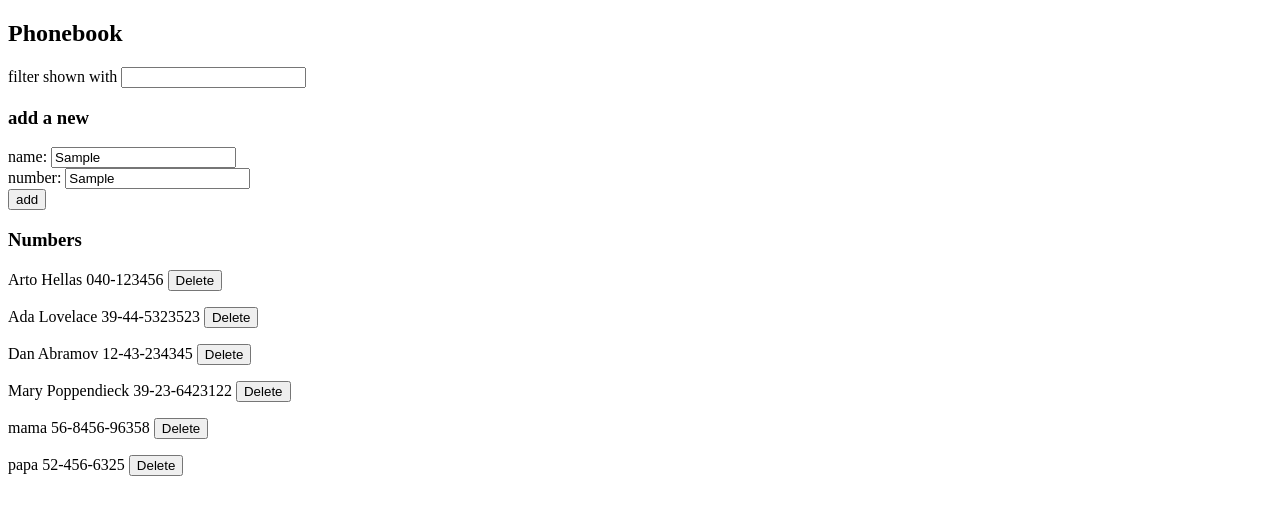
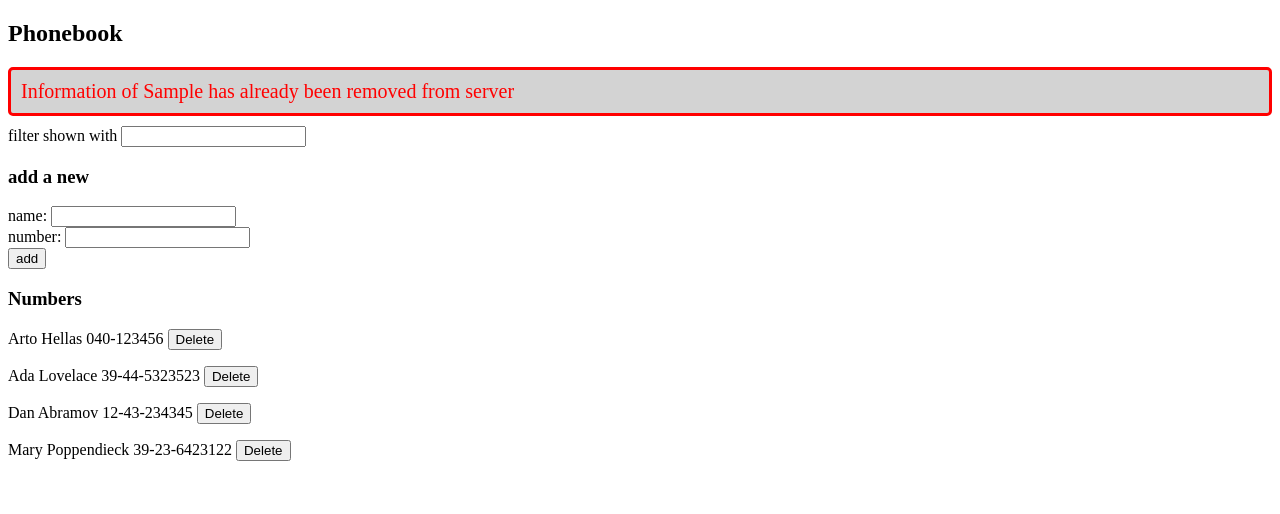
Before and after one commit to Doquynh2603/Fullstack, a React (Vite) app in the folder part 2/react/: page / in a window 1280 px wide. Both pictures are taken after typing "Sample", "Sample" into the empty fields and a click on the button "add". Shown: the top 514 px of the page. Built offline with nearby package versions, Linux system fonts and the light colour scheme; no server answers; data requests are answered from the project's data file.

Commit message:
exercise 2.17

```diff
--- a/part 2/react/db.json
+++ b/part 2/react/db.json
@@ -19,16 +19,6 @@
       "name": "Mary Poppendieck",
       "number": "39-23-6423122",
       "id": "4"
-    },
-    {
-      "name": "mama",
-      "number": "56-8456-96358",
-      "id": "f4dd"
-    },
-    {
-      "id": "ca0d",
-      "name": "papa",
-      "number": "52-456-6325"
     }
   ]
 }
--- a/part 2/react/src/App.jsx
+++ b/part 2/react/src/App.jsx
@@ -10,6 +10,7 @@ const App = () => {
   const [newName, setNewName] = useState('')
   const [newPhone, setNewPhone] = useState('')
   const [notice, setNotice] = useState(null)
+  const [error, setError] = useState(null)
   useEffect(() => {
     PhoneNumber.getAll().then(res => {
       console.log("dữ liệu lấy từ server", res);
@@ -68,15 +69,22 @@ const App = () => {
           }, 5000)
         }
       }
-      setNewName('')
-      setNewPhone('')
     })
-
+      .catch(() => {
+        setError(
+          `Information of ${newPhone} has already been removed from server`
+        )
+        setTimeout(() => {
+          setError(null)
+        }, 5000)
+      })
+    setNewName('')
+    setNewPhone('')
   }
   return (
     <div>
       <h2>Phonebook</h2>
-      <Notification message={notice} />
+      <Notification message={notice} error={error} />
       <Filter filter={filter} handleFilter={(e) => setFilter(e.target.value)} />
       <h3>add a new</h3>
       <PersonForm
--- a/part 2/react/src/component/Notification/index.jsx
+++ b/part 2/react/src/component/Notification/index.jsx
@@ -1,5 +1,5 @@
-const Notification = ({ message }) => {
-    if (message === null) return null
+const Notification = ({ message, error }) => {
+
     const messageStyle = {
         color: 'green',
         background: 'lightgrey',
@@ -9,9 +9,26 @@ const Notification = ({ message }) => {
         padding: 10,
         marginBottom: 10
     }
+    const errorStyle = {
+        color: 'red',
+        background: 'lightgrey',
+        fontSize: 20,
+        borderStyle: 'solid',
+        borderRadius: 5,
+        padding: 10,
+        marginBottom: 10
+    }
+    if (message === null && error === null) return null
+    else if (message !== null && error === null) {
+        return (
+            <div style={messageStyle}>
+                {message}
+            </div>
+        )
+    }
     return (
-        <div style={messageStyle}>
-            {message}
+        <div style={errorStyle}>
+            {error}
         </div>
     )
 }
```
